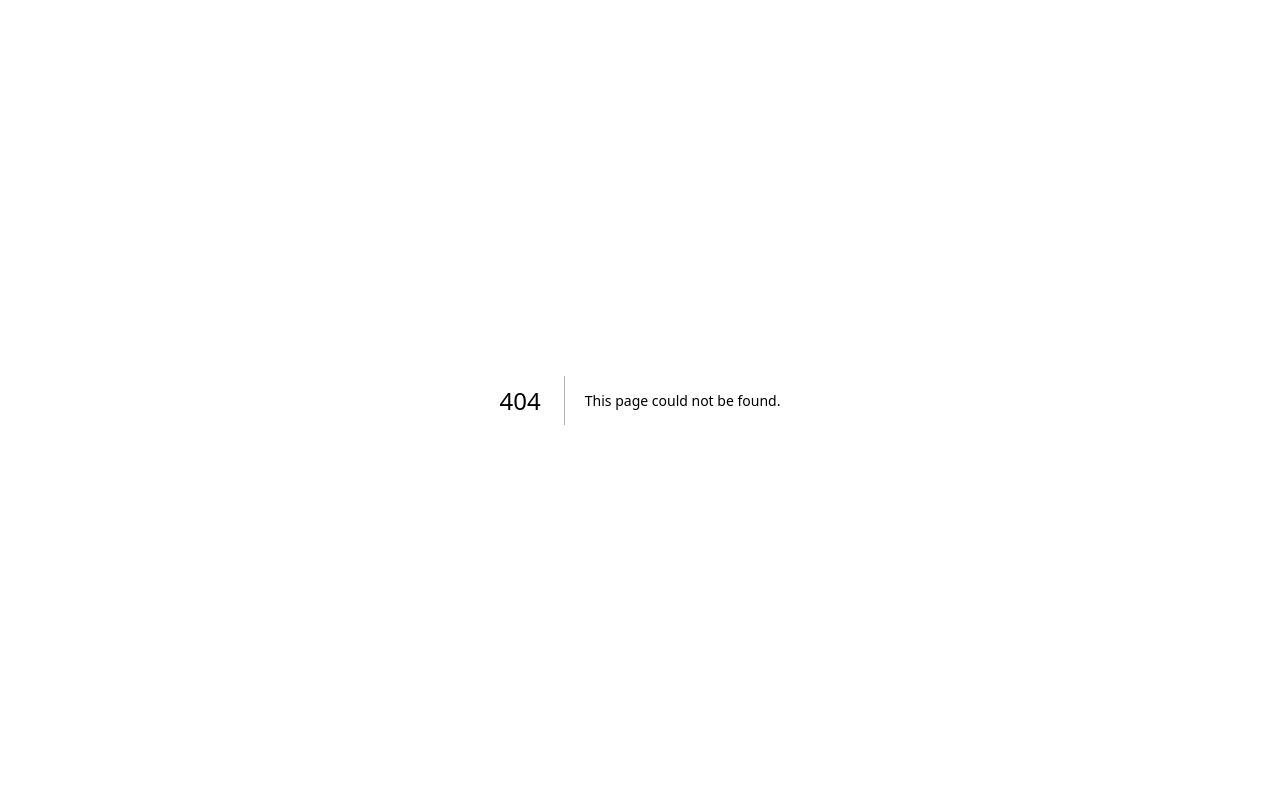
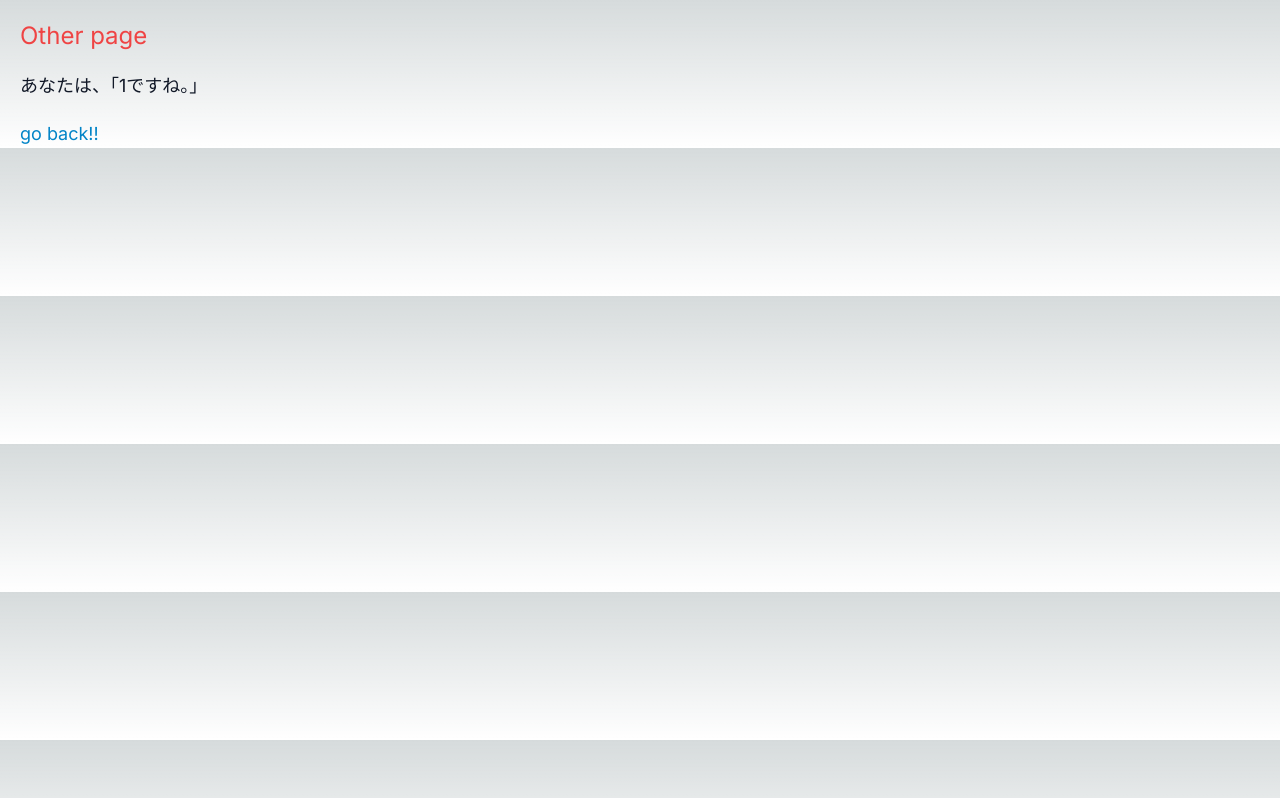
Before and after one commit to morikentech/study, a Next.js app: page /name/1 in a window 1280 px wide. Before the commit this address had no page. Built offline with nearby package versions, Linux system fonts and the light colour scheme.

Commit message:
dynamic routing

```diff
--- /dev/null
+++ b/src/app/name/[name]/page.tsx
@@ -0,0 +1,11 @@
+export default function Name({params}:{params:{name: string}}) {
+    return (
+        <main>
+            <h1 className="title">Other page</h1>
+            <p className="msg">あなたは、「{params.name}ですね。」</p>
+        <div>
+            <a href="/">go back!!</a>
+        </div>
+        </main>
+    )
+}
```
